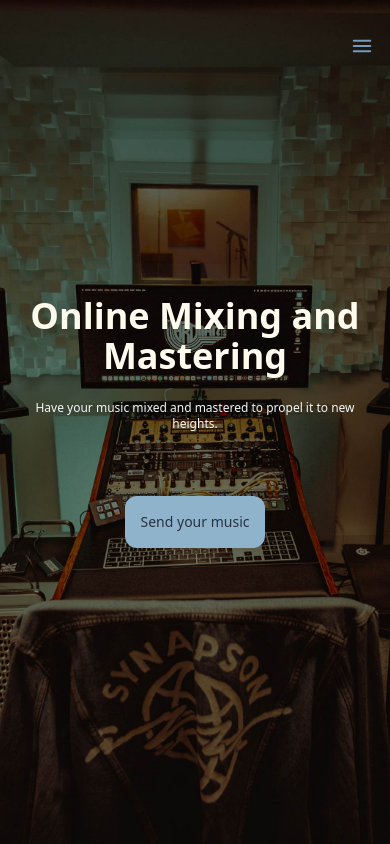
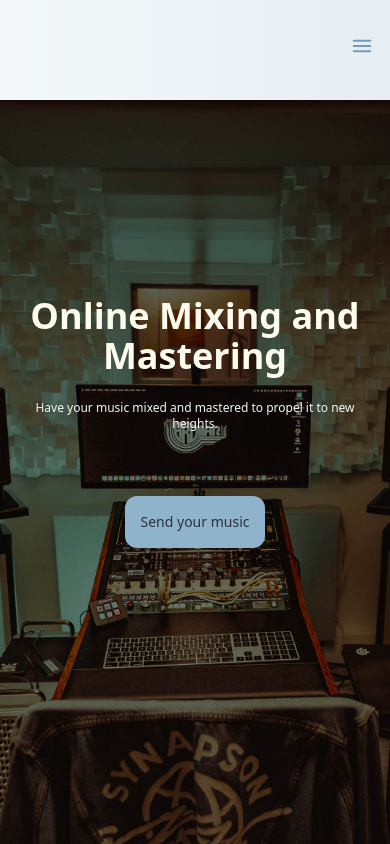
Before and after one commit to ifigueroa/figart-web, a Next.js app: page / in a window 390 px wide. Shown: the top 844 px of the page. Built offline with nearby package versions, Linux system fonts and the light colour scheme.

Commit message:
Hero parallax effect and services image responsive

```diff
--- a/src/components/Hero.jsx
+++ b/src/components/Hero.jsx
@@ -1,27 +1,29 @@
-
 import React, { useRef } from "react";
 import { staggerContainer, textVariant } from "@/utils/motion";
 import Image from "next/image";
-import Banner from "../../public/images/artman-studio-banner.jpg"
-import { motion } from "framer-motion";
+import Banner from "../../public/images/artman-studio-banner.jpg";
+import { motion, useScroll, useTransform } from "framer-motion";
 
-const Hero = ( props ) => {
+const Hero = (props) => {
+  let { scrollYProgress } = useScroll();
+  let y = useTransform(scrollYProgress, [0, 0.4], [0, 100]);
+
   return (
     <section>
-      <div className="  relative w-full h-screen  ">
-        <div>
+      <div className=" relative w-screen h-screen  ">
+        <motion.div style={{ y }}>
           <Image
             src={Banner}
-            className=" absolute top-0 left-0 opacity-100 w-screen h-screen object-cover -z-50  "
+            className=" absolute top-0 left-0 opacity-100 w-full h-screen object-cover   "
             alt="Artman Entertainment Studio"
             quality={80}
             priority={true}
-            placeholder = "blur"
+            placeholder="blur"
           />
-        </div>
+        </motion.div>
 
-        <motion.article
-          className="  text-artman-blue-50 p-4 flex h-screen  flex-col justify-center gap-4 items-center w-full  "
+        <motion.div
+          className=" isolate  text-artman-blue-50 p-4 flex h-screen  flex-col justify-center gap-4 items-center w-full  "
           variants={staggerContainer}
           initial="hidden"
           whileInView="show"
@@ -37,9 +39,9 @@ const Hero = ( props ) => {
           </div>
 
           <motion.p className=" mb-12 sm:max-w-2xl text-xs md:text-lg lg:text-xl text-center text-artman-blue-50   rounded-2xl ">
-              <motion.span variants={textVariant(0.2)}>
-                {props.subTitle1}
-              </motion.span>
+            <motion.span variants={textVariant(0.2)}>
+              {props.subTitle1}
+            </motion.span>
             {/* <br />
               <motion.span variants={textVariant(0.3)}>
               {props.subTitle2}
@@ -55,7 +57,7 @@ const Hero = ( props ) => {
               {props.ctaBtn}
             </motion.button>
           </a>
-        </motion.article>
+        </motion.div>
       </div>
     </section>
   );
--- a/src/components/Services.jsx
+++ b/src/components/Services.jsx
@@ -19,15 +19,13 @@ const Services = (props) => {
     {
       id: 2,
       name: props.service2Name,
-      description:
-      props.service2Desc,
+      description: props.service2Desc,
       icon: MasteringIcon,
     },
     {
       id: 3,
       name: props.service3Name,
-      description:
-      props.service3Desc,
+      description: props.service3Desc,
       icon: StemsIcon,
     },
   ];
@@ -83,7 +81,7 @@ const Services = (props) => {
               </motion.div>
             </div>
             <motion.div
-              className="  "
+              className=" rounded-xl lg:overflow-hidden  min-[1426px]:overflow-visible "
               initial="hidden"
               whileInView="show"
               viewport={{ once: false, amount: 0.25 }}
@@ -92,7 +90,11 @@ const Services = (props) => {
               <Image
                 src={ServicesPhoto}
                 alt="Artman Entertainment Studio"
-                className="w-screen mb-6 sm:mb-0   sm:block max-w-none rounded-xl  shadow-md sm:shadow-xl ring-1 ring-gray-400/10 lg:w-[57rem] md:-ml-4 lg:-ml-0 object-cover object-left "
+                className="w-screen mb-6 sm:mb-0
+
+                lg:-translate-x-64 min-[1426px]:translate-x-0
+
+                sm:block max-w-none rounded-xl  shadow-md sm:shadow-xl ring-1 ring-gray-400/10 lg:w-[57rem] md:-ml-4 lg:-ml-0 object-cover object-left "
               />
             </motion.div>
           </div>
```
